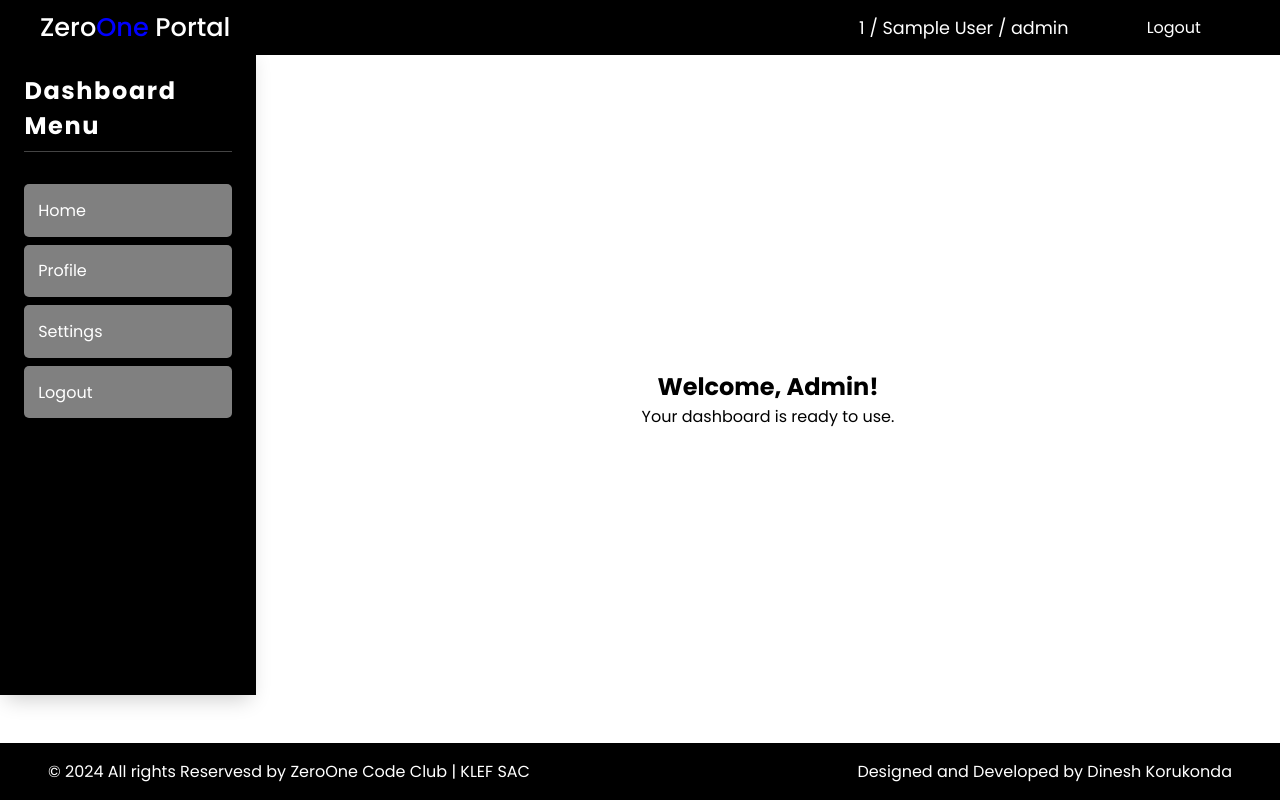
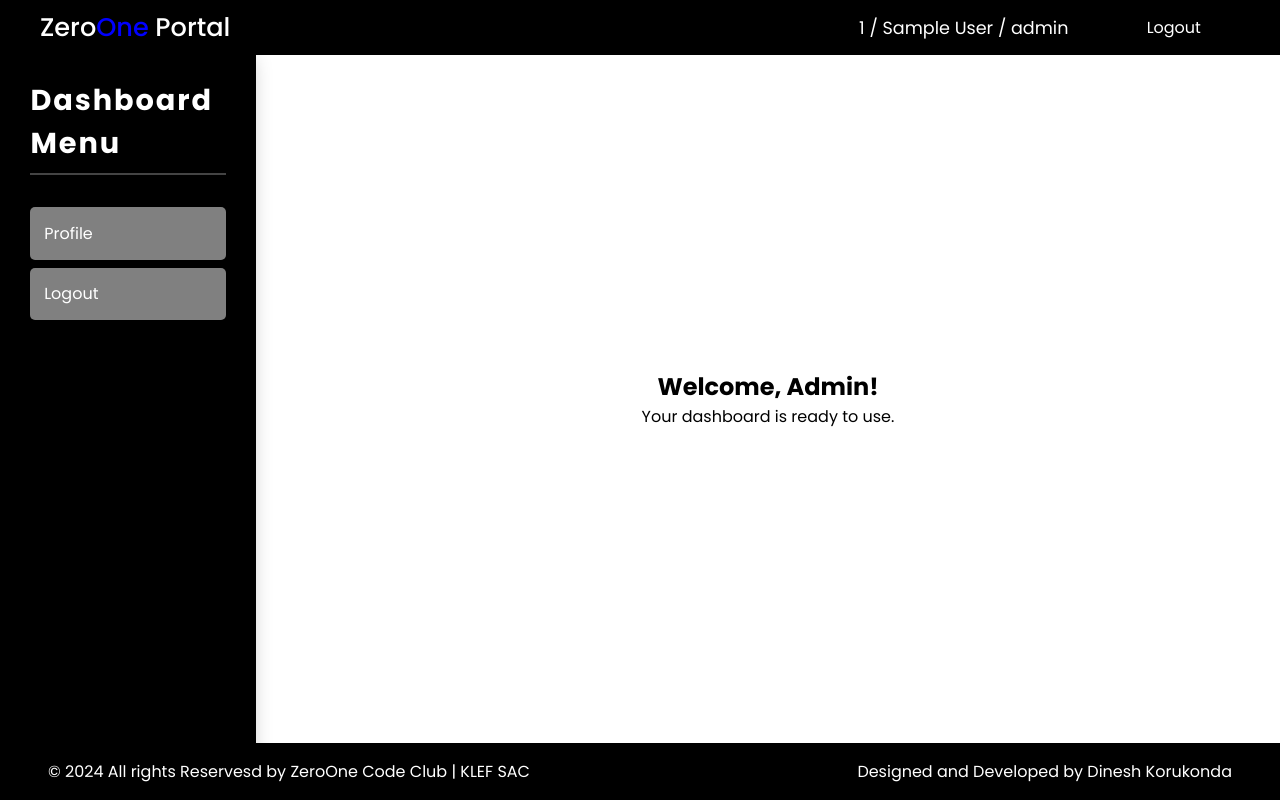
Before and after one commit to dinexh/Cero1PHP, a PHP site: page /App/pages/dashboard/dashboard.php in a window 1280 px wide. Run offline with PHP 8.4, Linux system fonts and the light colour scheme; the visitor is signed in with stand-in values (Sample User, id 1); data that the repository does not hold is empty.

Commit message:
added options files for club member

```diff
--- a/my-app/includes/sidebar.css
+++ b/my-app/includes/sidebar.css
@@ -2,39 +2,45 @@
     width: 100%;
     display: flex;
     justify-content: center;
-    align-items: center;
+    align-items: flex-start;
     background-color: black;
 }
+
 .sidebar-in {
-    min-height: 80vh;
-    overflow: hidden;
     width: 95%;
-    padding: 1rem;
+    padding: 1.5rem;
     display: flex;
     flex-direction: column;
     justify-content: flex-start;
     align-items: flex-start;
-    border: 2px solid #000;
-    box-shadow: 0 4px 20px rgba(0, 0, 0, 0.2);
+    box-shadow: 0 4px 20px rgba(0, 0, 0, 0.3);
+    background-color: black;
+    min-height: 90vh; /* Minimum height to ensure it's not too small */
+    max-height: 85vh; /* Maximum height to prevent overflow */
+    overflow-y: auto; /* Scroll vertically if content overflows */
 }
+
 .sidebar-in h3 {
-    font-size: 1.5rem;
+    font-size: 1.8rem;
     color: #ffffff;
     margin-bottom: 1.5rem;
-    letter-spacing: 0.1rem;
-    border-bottom: 1px solid #444;
+    letter-spacing: 0.12rem;
+    border-bottom: 2px solid #444;
     padding-bottom: 0.5rem;
 }
+
 .sidebar-in ul {
     list-style-type: none;
     padding: 0;
     margin: 0;
     width: 100%;
 }
+
 .sidebar-in li {
     width: 100%;
     margin: 0.5rem 0;
 }
+
 .sidebar-in li a {
     display: block;
     padding: 0.8rem;
@@ -45,6 +51,7 @@
     border-radius: 5px;
     transition: background-color 0.3s, border 0.3s;
 }
+
 .sidebar-in li a:hover {
     background-color: white;
     border: 1px solid #ffffff;
@@ -55,3 +62,36 @@
     background-color: #c0392b;
     border: 1px solid #ffffff;
 }
+
+.dropdown-menu {
+    display: none;
+    list-style-type: none;
+    padding-left: 20px;
+}
+
+.dropdown-menu li {
+    padding: 5px 0;
+}
+
+.dropdown-menu li a {
+    color: white;
+    text-decoration: none;
+}
+
+.dropdown-menu.show {
+    display: block;
+}
+
+.dropdown-toggle:after {
+    content: ' ▼';
+    float: right;
+    color: white;
+}
+
+.dropdown-toggle:hover {
+    color: black;
+}
+
+.dropdown-toggle.active:after {
+    content: ' ▲';
+}
--- a/my-app/includes/sidebar.php
+++ b/my-app/includes/sidebar.php
@@ -13,32 +13,87 @@ if (isset($_SESSION['role'])) {
         <h3>Dashboard Menu</h3>
         <ul>
             <!-- Home and Profile -->
-            <li><a href="#" data-page="home" class="<?php echo ($currentPage == 'home') ? 'active' : ''; ?>">Home</a></li>
+            <!-- <li><a href="#" data-page="home" class="<?php echo ($currentPage == 'home') ? 'active' : ''; ?>">Home</a></li> -->
             <li><a href="#" data-page="profile" class="<?php echo ($currentPage == 'profile') ? 'active' : ''; ?>">Profile</a></li>
 
             <!-- Options for club_member -->
             <?php if ($userRole == 'club_member'): ?>
-                <li><a href="#" data-page="cohorts" class="<?php echo ($currentPage == 'cohorts') ? 'active' : ''; ?>">Cohorts</a></li>
-                <li><a href="#" data-page="projects" class="<?php echo ($currentPage == 'projects') ? 'active' : ''; ?>">Projects</a></li>
-                <li><a href="#" data-page="events" class="<?php echo ($currentPage == 'events') ? 'active' : ''; ?>">Events</a></li>
-                <li><a href="#" data-page="achievements" class="<?php echo ($currentPage == 'achievements') ? 'active' : ''; ?>">Achievements</a></li>
-                <li><a href="#" data-page="feedback" class="<?php echo ($currentPage == 'feedback') ? 'active' : ''; ?>">Feedback</a></li>
-                <li><a href="#" data-page="ticket_raise" class="<?php echo ($currentPage == 'ticket_raise') ? 'active' : ''; ?>">Ticket Raise</a></li>
+                <li><a href="#" data-page="club_member/cohorts" class="<?php echo ($currentPage == 'cohorts') ? 'active' : ''; ?>">Cohorts</a></li>
+                <li><a href="#" data-page="club_member/projects" class="<?php echo ($currentPage == 'projects') ? 'active' : ''; ?>">Projects</a></li>
 
-            <!-- Options for club_core and DSIOG -->
-            <?php elseif ($userRole == 'club_core' || $userRole == 'DSIOG'): ?>
-                <li><a href="#" data-page="cohorts_management" class="<?php echo ($currentPage == 'cohorts_management') ? 'active' : ''; ?>">Cohorts Management</a></li>
-                <li><a href="#" data-page="projects_management" class="<?php echo ($currentPage == 'projects_management') ? 'active' : ''; ?>">Projects Management</a></li>
-                <li><a href="#" data-page="events_management" class="<?php echo ($currentPage == 'events_management') ? 'active' : ''; ?>">Events Management</a></li>
-                <li><a href="#" data-page="reports" class="<?php echo ($currentPage == 'reports') ? 'active' : ''; ?>">Reports</a></li>
-                <li><a href="#" data-page="feedback_statistics" class="<?php echo ($currentPage == 'feedback_statistics') ? 'active' : ''; ?>">Feedback Statistics</a></li>
-                <li><a href="#" data-page="ticket_management" class="<?php echo ($currentPage == 'ticket_management') ? 'active' : ''; ?>">Ticket Management</a></li>
-                <li><a href="#" data-page="termination" class="<?php echo ($currentPage == 'termination') ? 'active' : ''; ?>">Termination</a></li>
+                <!-- Events Dropdown for club_member -->
+                <li>
+                    <a href="#" class="dropdown-toggle">Events</a>
+                    <ul class="dropdown-menu">
+                        <li><a href="#" data-page="club_member/register_event">Register Event</a></li>
+                        <li><a href="#" data-page="club_member/myevents">My Events</a></li>
+                    </ul>
+                </li>
+
+                <li><a href="#" data-page="club_member/achievements" class="<?php echo ($currentPage == 'achievements') ? 'active' : ''; ?>">Achievements</a></li>
+                <li><a href="#" data-page="club_member/feedback" class="<?php echo ($currentPage == 'feedback') ? 'active' : ''; ?>">Feedback</a></li>
+                <li><a href="#" data-page="club_member/ticket_raise" class="<?php echo ($currentPage == 'ticket_raise') ? 'active' : ''; ?>">Ticket Raise</a></li>
+
+            <!-- Options for DSIOG -->
+            <?php elseif ($userRole == 'DSIOG'): ?>
+                <!-- Projects Dropdown -->
+                <li>
+                    <a href="#" class="dropdown-toggle">Projects</a>
+                    <ul class="dropdown-menu">
+                        <li><a href="#" data-page="DSIOG/ongoing_projects" class="<?php echo ($currentPage == 'ongoing_projects') ? 'active' : ''; ?>">Ongoing Projects</a></li>
+                        <li><a href="#" data-page="DSIOG/create_project" class="<?php echo ($currentPage == 'create_project') ? 'active' : ''; ?>">Create Project</a></li>
+                        <li><a href="#" data-page="DSIOG/my_projects" class="<?php echo ($currentPage == 'my_projects') ? 'active' : ''; ?>">My Projects</a></li>
+                        <li><a href="#" data-page="DSIOG/all_projects" class="<?php echo ($currentPage == 'all_projects') ? 'active' : ''; ?>">All Projects</a></li>
+                    </ul>
+                </li>
+
+                <!-- Events Dropdown -->
+                <li>
+                    <a href="#" class="dropdown-toggle">Events</a>
+                    <ul class="dropdown-menu">
+                        <li><a href="#" data-page="DSIOG/plan_event" class="<?php echo ($currentPage == 'plan_event') ? 'active' : ''; ?>">Plan Event</a></li>
+                        <li><a href="#" data-page="DSIOG/event_attendance" class="<?php echo ($currentPage == 'event_attendance') ? 'active' : ''; ?>">Attendance</a></li>
+                        <li><a href="#" data-page="DSIOG/previous_events" class="<?php echo ($currentPage == 'previous_events') ? 'active' : ''; ?>">Previous Events</a></li>
+                        <li><a href="#" data-page="DSIOG/my_events" class="<?php echo ($currentPage == 'my_events') ? 'active' : ''; ?>">My Events</a></li>
+                    </ul>
+                </li>
+
+                <!-- Reports Dropdown -->
+                <li>
+                    <a href="#" class="dropdown-toggle">Reports</a>
+                    <ul class="dropdown-menu">
+                        <li><a href="#" data-page="DSIOG/previous_reports" class="<?php echo ($currentPage == 'previous_reports') ? 'active' : ''; ?>">Previous Reports</a></li>
+                        <li><a href="#" data-page="DSIOG/new_report" class="<?php echo ($currentPage == 'new_report') ? 'active' : ''; ?>">New Report</a></li>
+                    </ul>
+                </li>
+
+                <!-- Feedback Dropdown -->
+                <li>
+                    <a href="#" class="dropdown-toggle">Feedback</a>
+                    <ul class="dropdown-menu">
+                        <li><a href="#" data-page="DSIOG/feedback_stats" class="<?php echo ($currentPage == 'feedback_stats') ? 'active' : ''; ?>">Show All Feedback Stats</a></li>
+                        <li><a href="#" data-page="DSIOG/create_feedback" class="<?php echo ($currentPage == 'create_feedback') ? 'active' : ''; ?>">Create Feedback</a></li>
+                    </ul>
+                </li>
+
+                <!-- Termination -->
+                <li><a href="#" data-page="DSIOG/termination" class="<?php echo ($currentPage == 'termination') ? 'active' : ''; ?>">Termination</a></li>
+
             <?php endif; ?>
 
-            <!-- Settings and Logout -->
-            <li><a href="#" data-page="settings" class="<?php echo ($currentPage == 'settings') ? 'active' : ''; ?>">Settings</a></li>
+            <!-- Logout -->
             <li><a href="<?php echo BASE_URL; ?>logout.php">Logout</a></li>
         </ul>
     </div>
 </aside>
+
+<!-- JavaScript to handle the dropdown toggling -->
+<script>
+    document.querySelectorAll('.dropdown-toggle').forEach(function(toggle) {
+        toggle.addEventListener('click', function(e) {
+            e.preventDefault();
+            const dropdownMenu = this.nextElementSibling;
+            dropdownMenu.classList.toggle('show');
+        });
+    });
+</script>
--- a/my-app/pages/sidebarOptions/cohorts.php
+++ b/my-app/pages/sidebarOptions/club_member/cohorts.php
@@ -1,6 +1,6 @@
 <?php
 session_start();
-require_once(__DIR__ . '/../../config.php'); // Adjust the path
+require_once(__DIR__ . '/../../../config.php');
 if (isset($_SESSION['role'])) {
     $userRole = $_SESSION['role'];
 } else {
--- a/my-app/pages/sidebarOptions/projects.php
+++ b/my-app/pages/sidebarOptions/club_member/projects.php
@@ -1,6 +1,6 @@
 <?php
 session_start();
-require_once(__DIR__ . '/../../config.php'); // Adjust the path
+require_once(__DIR__ . '/../../../config.php');
 if (isset($_SESSION['role'])) {
     $userRole = $_SESSION['role'];
 } else {
```
Also changed, not shown: my-app/pages/sidebarOptions/club_member/achievements.php (added, +18 -0 lines), my-app/pages/sidebarOptions/club_member/feedback.php (added, +23 -0 lines), my-app/pages/sidebarOptions/club_member/myevents.php (added, +19 -0 lines), my-app/pages/sidebarOptions/club_member/register_event.php (added, +26 -0 lines), my-app/pages/sidebarOptions/club_member/ticket_raise.php (added, +23 -0 lines), my-app/pages/sidebarOptions/DSIOG/cohorts_management.php (renamed from my-app/pages/sidebarOptions/cohorts_management.php).
